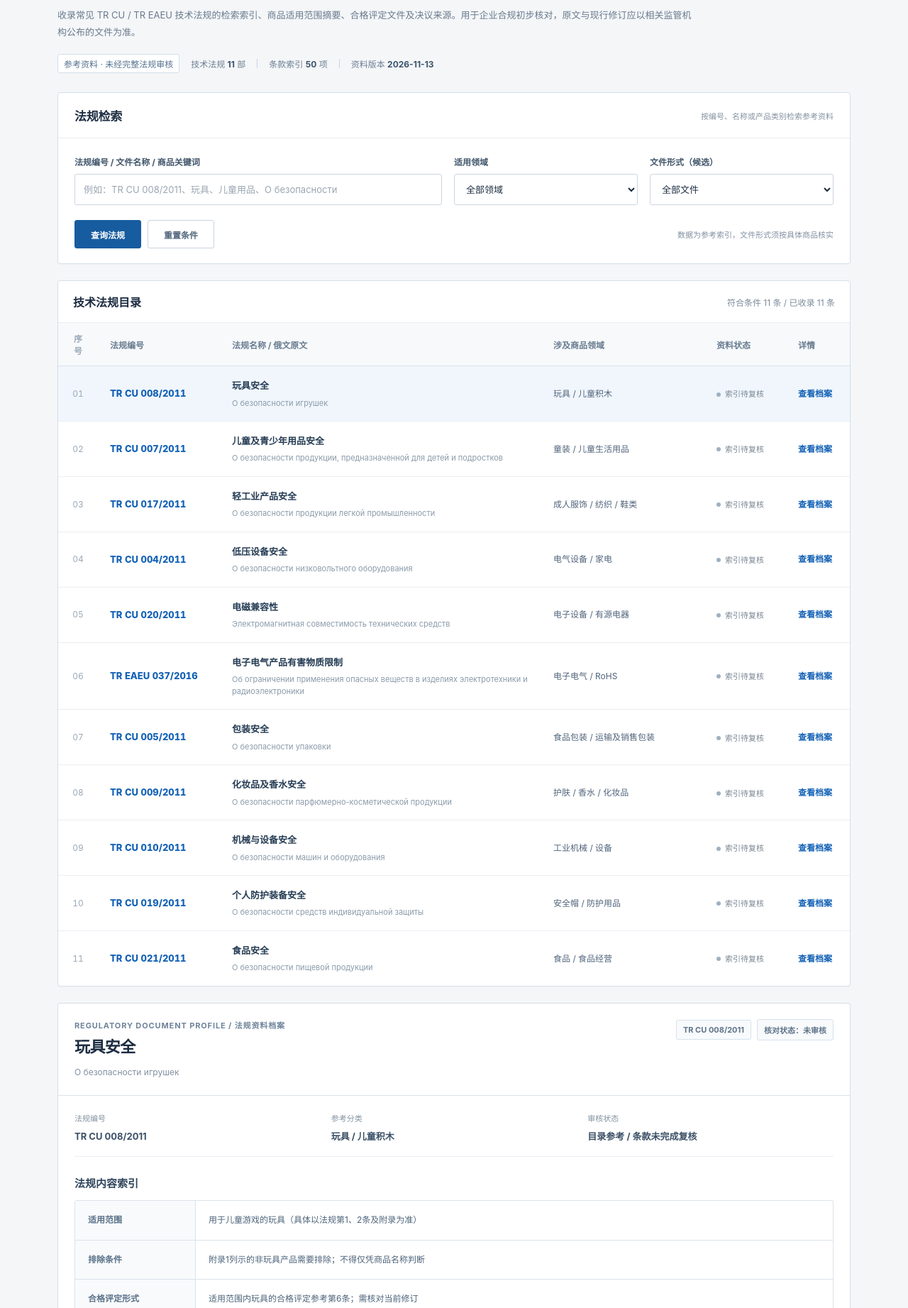
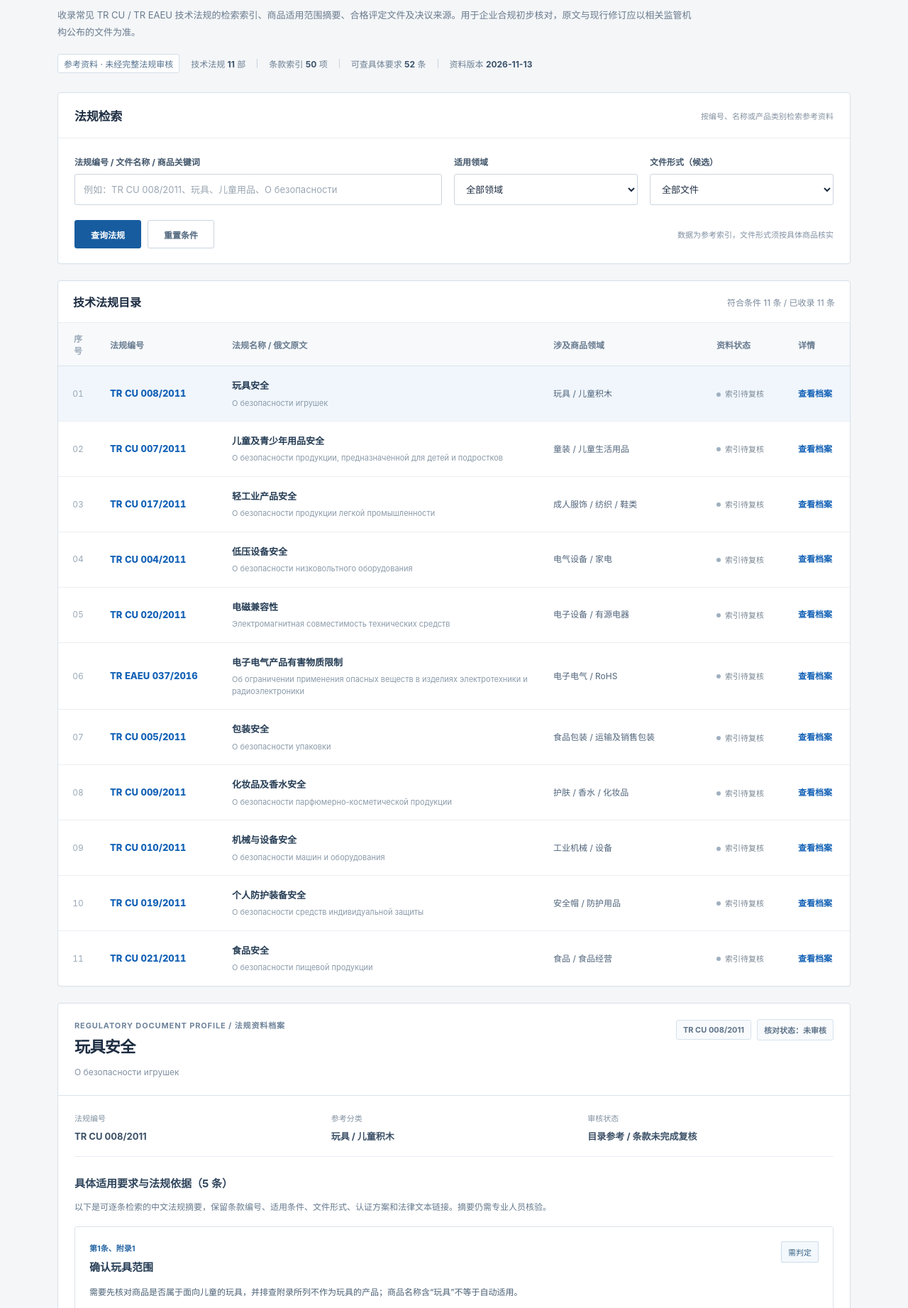
Before and after one commit to zoe88dackel-rgb/OGR, a plain HTML site: page tnved/eac/index.html in a window 1280 px wide. Shown: the part 236-2079 px from the top of the page at 71% size. Drawn offline with Linux system fonts and the light colour scheme.

Commit message:
feat(eac): display 52 specific clause-backed assessment requirements, conditions and sources

```diff
--- a/tnved/eac/index.html
+++ b/tnved/eac/index.html
@@ -193,6 +193,25 @@ a:focus-visible,button:focus-visible,input:focus-visible,select:focus-visible,su
  .reference-notice{padding:15px}
 }
 @media(prefers-reduced-motion:reduce){html{scroll-behavior:auto}}
+
+.article-intro{color:#65798d;font-size:12px;line-height:1.85;margin:0 0 16px}
+.article-table{border:1px solid var(--line);border-radius:3px;overflow:hidden}
+.article-entry{padding:20px 20px 18px;background:#fff}
+.article-entry+.article-entry{border-top:1px solid var(--line)}
+.article-heading{display:flex;align-items:flex-start;justify-content:space-between;gap:14px}
+.article-ref{font-size:11px;color:#2867a4;font-weight:740}
+.article-heading h4{margin:8px 0 0;color:#283f57;font-size:15px;font-weight:750}
+.article-type{white-space:nowrap;border:1px solid #ccdceb;background:#f3f8fc;color:#3d6688;font-size:11px;padding:6px 9px;border-radius:2px}
+.article-explain{font-size:12px;line-height:1.95;color:#4b6075;margin:14px 0}
+.article-fields{display:grid;grid-template-columns:1fr 1fr 1fr;gap:0;border-top:1px solid #e9eff5;margin:0;padding:14px 0 0}
+.article-field{padding:0 13px}
+.article-field:first-child{padding-left:0}
+.article-field+.article-field{border-left:1px solid #e9eff5}
+.article-field dt{font-size:11px;color:#8797a7;margin:0 0 8px}
+.article-field dd{font-size:12px;line-height:1.8;color:#445d78;margin:0}
+.article-foot{border-top:1px solid #ecf0f5;padding-top:12px;margin-top:15px;display:flex;align-items:center;justify-content:space-between;gap:10px;flex-wrap:wrap}
+.article-foot span{font-size:11px;color:#8b9cab}
+@media(max-width:700px){.article-entry{padding:16px}.article-fields{grid-template-columns:1fr;gap:12px}.article-field{padding:0!important;border:0!important}}
 </style>
 </head>
 <body>
@@ -219,7 +238,7 @@ a:focus-visible,button:focus-visible,input:focus-visible,select:focus-visible,su
    <div class="head-info">
      <span class="pill">参考资料 · 未经完整法规审核</span>
      <span>技术法规 <strong id="law-count">—</strong> 部</span><span class="sep"></span>
-     <span>条款索引 <strong id="clause-count">—</strong> 项</span><span class="sep"></span>
+     <span>条款索引 <strong id="clause-count">—</strong> 项</span><span class="sep"></span><span>可查具体要求 <strong id="detail-count">—</strong> 条</span><span class="sep"></span>
      <span>资料版本 <strong id="data-version">加载中</strong></span>
    </div>
  </section>
@@ -308,7 +327,7 @@ const h=(tag,klass,value)=>{
  const e=document.createElement(tag);if(klass)e.className=klass;
  if(value!==undefined)e.textContent=String(value);return e;
 };
-let data=null,currentId="",filters={keyword:"",category:"all",form:"all"};
+let data=null,articleDb=null,currentId="",filters={keyword:"",category:"all",form:"all"};
 const categories={
  all:null,
  children:["TR_CU_008_2011","TR_CU_007_2011"],
@@ -336,7 +355,8 @@ function matches(r){
  if(filters.form!=="all"&&!r.documents.includes(filters.form))return false;
  const q=normalize(filters.keyword);
  if(!q)return true;
- return normalize([r.code,r.id,r.zh,r.ru,r.sector,r.scope,r.exclude].join(" ")).includes(q);
+ const rules=articleDb?.items_by_regulation?.[r.id]||[];
+ return normalize([r.code,r.id,r.zh,r.ru,r.sector,r.scope,r.exclude,...rules.map(x=>[x.article,x.title,x.description,x.condition,x.document,(x.schemes||[]).join(" "),...(x.examples||[])].join(" "))].join(" ")).includes(q);
 }
 function getFilters(){
  filters={keyword:$("keyword").value.trim(),category:$("category").value,form:$("form").value};
@@ -391,6 +411,38 @@ function makeDisclosure(label,items,type){
  }
  d.append(body);return d;
 }
+function legalLink(url) {
+ try {
+  const u=new URL(url);
+  if(u.protocol!=="https:"||!["sudact.ru","rags.ru","bazanpa.ru","mahachkala.intecocert.ru","kirov.intecocert.ru","xn--c1ad2agd.xn--p1ai","tr-ts.ru"].includes(u.hostname))return h("span","state-text","原文需核实");
+  const a=h("a","official-link","核对条文 ↗");
+  a.href=u.href;a.rel="noopener noreferrer";a.target="_blank";
+  a.title="阅读公开法律文本对照；以现行官方法规为准";return a;
+ }catch{return h("span","state-text","原文链接无效")}
+}
+function renderArticleData(root,r){
+ const rows=articleDb?.items_by_regulation?.[r.id]||[];
+ root.append(sectionTitle("具体适用要求与法规依据（"+rows.length+" 条）"));
+ if(!rows.length){root.append(h("p","empty","此法规尚未形成可逐条查询的资料，不能据此判定文件类型。"));return}
+ const top=h("p","article-intro","以下是可逐条检索的中文法规摘要，保留条款编号、适用条件、文件形式、认证方案和法律文本链接。摘要仍需专业人员核验。");
+ root.append(top);
+ const tbl=h("div","article-table");
+ for(const item of rows){
+  const card=h("section","article-entry");
+  const bar=h("div","article-heading");
+  const left=h("div");left.append(h("span","article-ref",item.article),h("h4","",item.title));bar.append(left);
+  const flag=h("span","article-type",item.document||"需核定");bar.append(flag);
+  card.append(bar,h("p","article-explain",item.description));
+  const fields=h("dl","article-fields");
+  for(const [label,txt] of [["适用/判断条件",item.condition],["文件形式",item.document||"—"],["可适用方案",(item.schemes||[]).join("、")||"按具体条款及商品核定"]]){
+    const row=h("div","article-field");row.append(h("dt","",label),h("dd","",txt));fields.append(row);
+  }
+  card.append(fields);
+  const foot=h("div","article-foot");foot.append(h("span","", "法律文本参考 · 尚未完成专业审定"),legalLink(item.source_url));
+  card.append(foot);tbl.append(card);
+ }
+ root.append(tbl);
+}
 function renderRecord(){
  const r=byId(currentId);if(!r)return;
  $("record-heading").textContent=r.zh;
@@ -403,7 +455,9 @@ function renderRecord(){
  ]){
   const cell=h("div","meta-item");cell.append(h("span","",label),h("strong","",value));metadata.append(cell);
  }
- box.append(metadata,sectionTitle("法规内容索引"));
+ box.append(metadata);
+ renderArticleData(box,r);
+ box.append(sectionTitle("法规适用性总览"));
  const description=h("dl","reading-table");
  description.append(kv("适用范围",r.scope),kv("排除条件",r.exclude),kv("合格评定形式",r.assessment));
  box.append(description,sectionTitle("需要核实的商品属性"));
@@ -460,14 +514,17 @@ $("reset").addEventListener("click",()=>{
  $("keyword").value="";$("category").value="all";$("form").value="all";
  if(!data)return;getFilters();renderTable();
 });
-fetch("./knowledge.json",{cache:"no-cache"}).then(resp=>{
- if(!resp.ok)throw Error("HTTP "+resp.status);
- return resp.json();
-}).then(result=>{
+Promise.all([
+ fetch("./knowledge.json",{cache:"no-cache"}).then(resp=>{if(!resp.ok)throw Error("法规目录 HTTP "+resp.status);return resp.json()}),
+ fetch("./article_data.json",{cache:"no-cache"}).then(resp=>{if(!resp.ok)throw Error("具体条款 HTTP "+resp.status);return resp.json()})
+]).then(([result,articles])=>{
+ if(!articles.items_by_regulation||articles.meta.count_items<50)throw Error("具体条款数据缺失或不完整");
+ articleDb=articles;
  if(!Array.isArray(result.regulations)||result.regulations.length<11||!Array.isArray(result.sources))throw Error("数据结构不完整");
  data=result;
  $("law-count").textContent=result.regulations.length;
  $("clause-count").textContent=result.regulations.reduce((sum,r)=>sum+r.clauses.length,0);
+ $("detail-count").textContent=articleDb.meta.count_items;
  $("data-version").textContent=result.meta?.compiled_at||"待核实";
  currentId=result.regulations[0].id;getFilters();
  renderTable();renderRecord();renderDocuments();renderCases();renderVersions();
```
